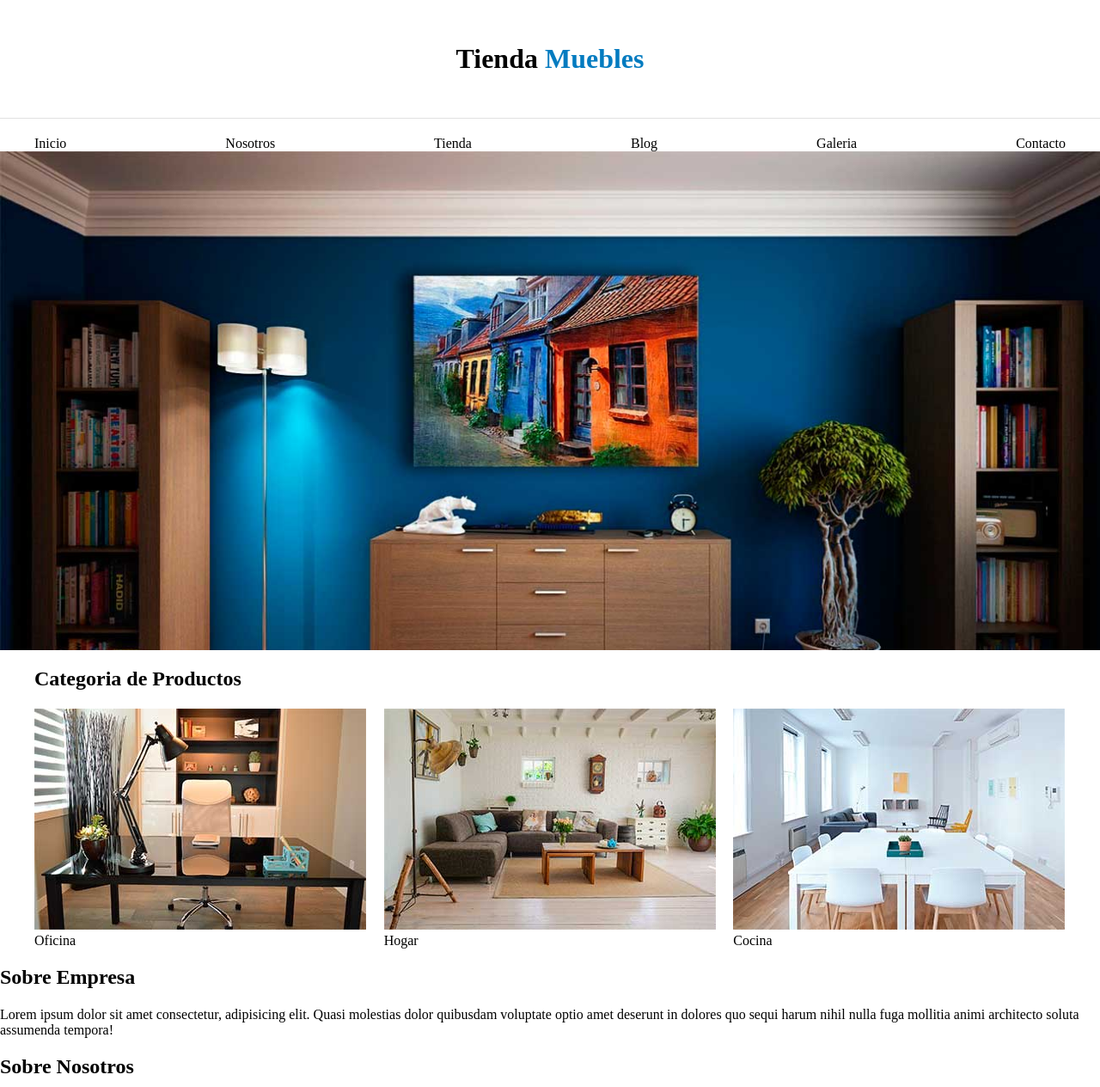
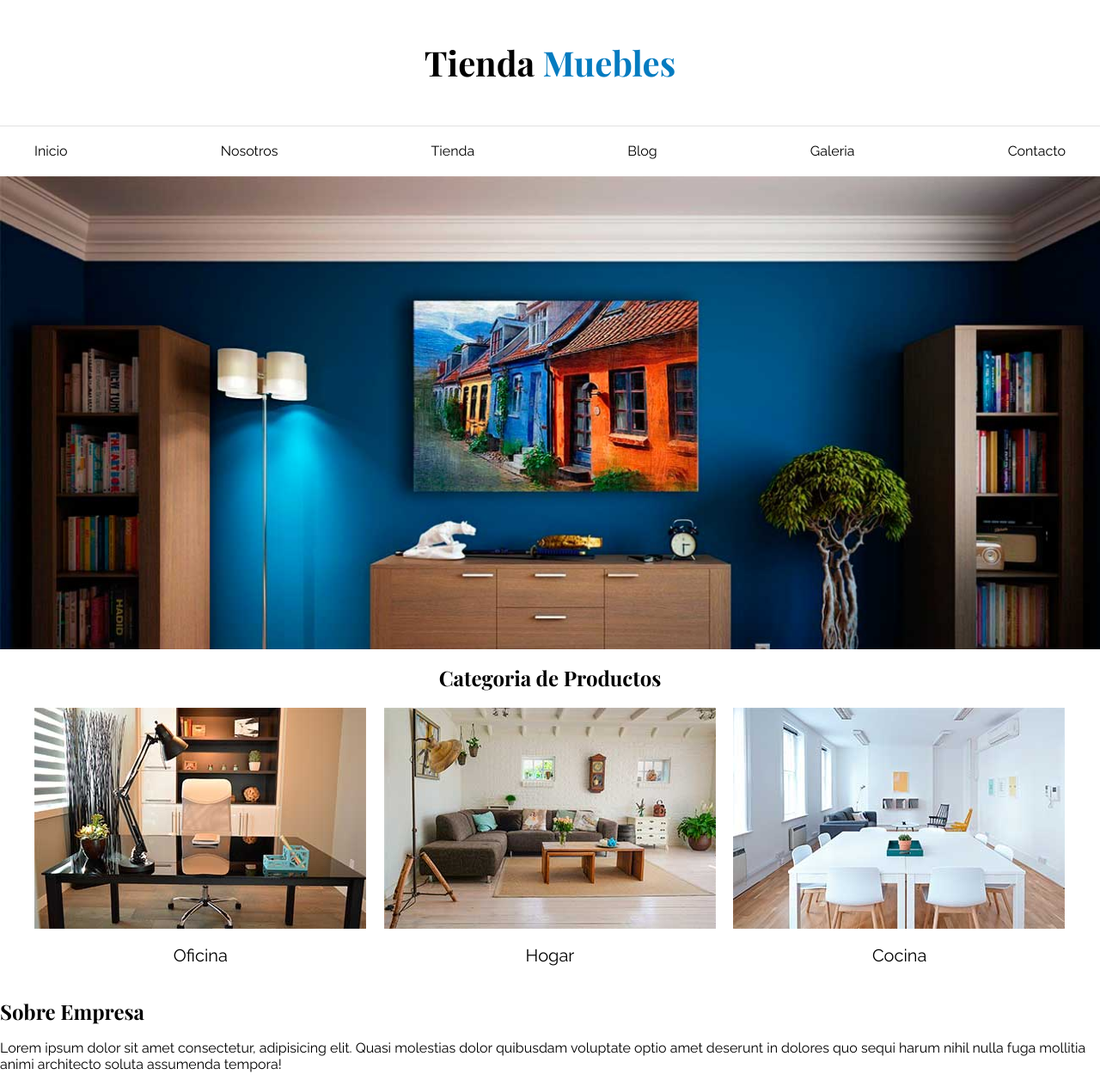
Before and after one commit to AntxonSZ/Tienda-Muebles, a plain HTML site: page index.html in a window 1280 px wide. Shown: the top 1264 px of the page at 86% size. Drawn offline with nearby package versions, Linux system fonts and the light colour scheme; a web font is replaced by a local one.

Commit message:
segunda actualizacion

```diff
--- a/css/app.css
+++ b/css/app.css
@@ -1,24 +1,39 @@
 html {
     box-sizing: border-box;
+    font-size: 62.5%;/*1REM = 10px */
 }
 *, *:before, *:after {
     box-sizing: inherit;
 }
+
+body{
+    font-family: "Raleway", sans-serif;
+    font-size: 1.6rem; /*Es igual a 16 px que es el default*/
+}
 /*Globales*/
+h1, h2, h3{
+    font-family: "Playfair Display", serif;
+}
 a{
     text-decoration: none;
     color: #000;
 }
 .contenedor{
-    max-width: 1200px;
+    max-width: 120rem;
     margin: 0 auto;
+}
+
+img{
+    max-width: 100%;
+    display: block;
 }
 
 /* Header y Navegacion*/
 .nombre-sitio {
-    margin-top: 50px;
-    margin-bottom: 50px;
+    margin-top: 5rem;
+    margin-bottom: 5rem;
     text-align: center;
+    font-size: 4rem;
 }
 .nombre-sitio span{
     color: #037bc0;
@@ -27,26 +42,37 @@ a{
     border-top: 1px solid #e1e1e1;
 }
 .nav-principal{
-    padding-top: 20px;
+    padding: 2rem 0;
     display: flex;
     justify-content: space-between;
 
 }
-
 .hero{
     background-image: url('../img/principal.jpg');
     background-repeat: no-repeat;
     background-size: cover;
-    height: 580px;
+    height: 55rem;
 }
 
 /**Categorias**/
+.categorias h2{
+    text-align: center;
+}
+.categoria a{
+    text-align: center;
+    display: block;
+    padding: 2rem;
+    font-size: 2rem;
+}
+.categoria a:hover{
+    background-color: #037bc0;
+    color: #FFFFFF;
+    border-bottom-right-radius: 1rem;
+}
 .listado-categorias {
     display: grid;
     grid-template-columns: repeat(3, 1fr);
-    gap: 20px;
-
-
+    gap: 2rem;
 }
 
 /** Modulos, BEM, SMACSS estilos para escribir css**/
--- a/index.html
+++ b/index.html
@@ -5,12 +5,15 @@
     <meta name="viewport" content="width=device-width, initial-scale=1.0">
     <title>Ecommerce - Home</title>
     <link rel="stylesheet" href="css/normalize.css">
+    <link rel="preconnect" href="https://fonts.googleapis.com">
+<link rel="preconnect" href="https://fonts.gstatic.com" crossorigin>
+<link href="https://fonts.googleapis.com/css2?family=Playfair+Display:ital,wght@0,400..900;1,400..900&family=Raleway:ital,wght@0,100..900;1,100..900&display=swap" rel="stylesheet">
     <link rel="stylesheet" href="css/app.css">
-
+    <link rel="website icon" type="jpg" href="img/letra.jpg">
 </head>
 <body>
-    <header class="nombre-sitio">
-        <h1>Tienda <span>Muebles</span></h1>
+    <header>
+        <h1 class="nombre-sitio">Tienda <span>Muebles</span></h1>
     </header>
 
     <div class="contenedor-navegacion">
@@ -27,21 +30,21 @@
 
     <div class="hero"></div>
 
-    <section class="contenedor">
+    <section class="contenedor categorias">
         <h2>Categoria de Productos</h2>
 
     <div class="listado-categorias">
-        <div>
+        <div class="categoria">
             <img src="img/categoria1.jpg" alt="Imagen Categoria">
             <a href="#">Oficina</a>
         </div>
 
-        <div>
+        <div class="categoria">
             <img src="img/categoria2.jpg" alt="Imagen Categoria">
             <a href="#">Hogar</a>
         </div>
 
-        <div>
+        <div class="categoria">
             <img src="img/categoria3.jpg" alt="Imagen Categoria">
             <a href="#">Cocina</a>
         </div>
```
Also changed, not shown: img/letra.jpg (added).
